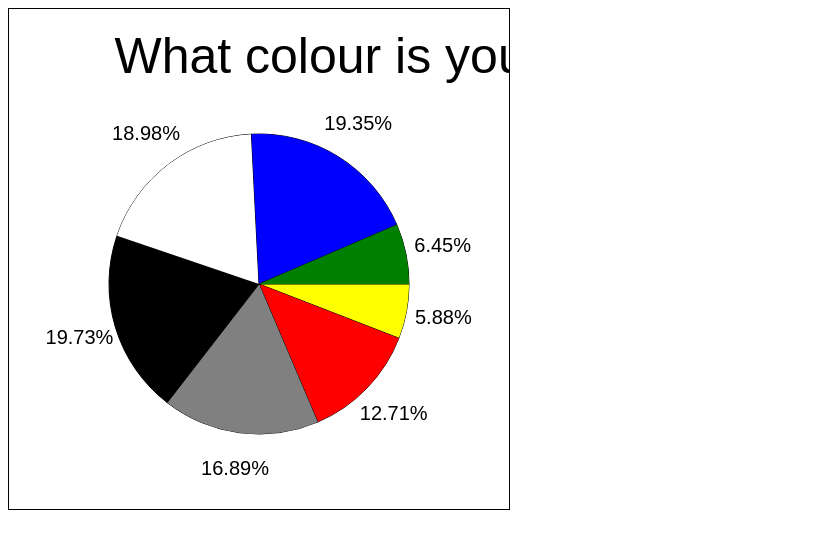
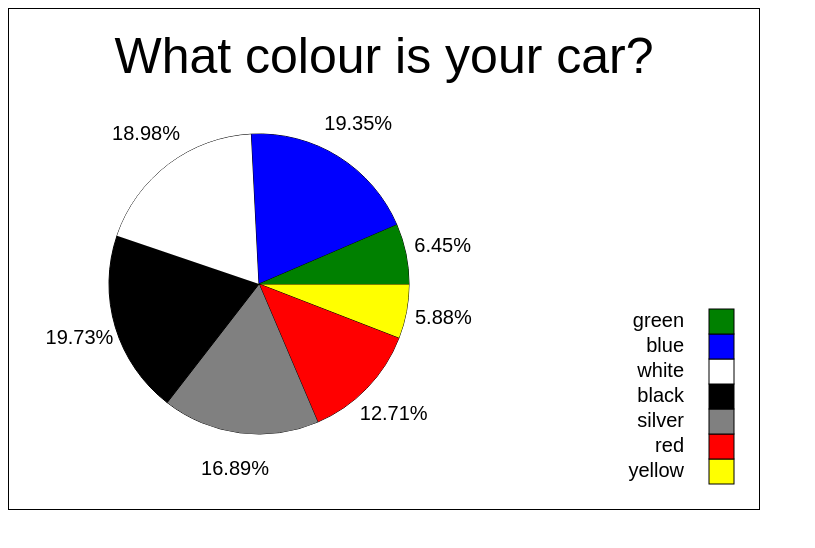
Before and after one commit to bmt2604/piechart, a plain HTML site: page piechart.html in a window 1280 px wide. Shown: the whole page, without its empty margins (0-815 px from the left). Drawn offline with Linux system fonts and the light colour scheme.

Commit message:
Add files via upload

```diff
--- a/piechart.html
+++ b/piechart.html
@@ -1,6 +1,6 @@
 <!DOCTYPE html>
 <html>
-	<canvas id="myCanvas" width="500" height="500" style="border:1px solid black;"></canvas>
+	<canvas id="myCanvas" width="750" height="500" style="border:1px solid black;"></canvas>
 
 	<script type="text/javascript" src="piechartscript.js"></script>
 </html>
```
